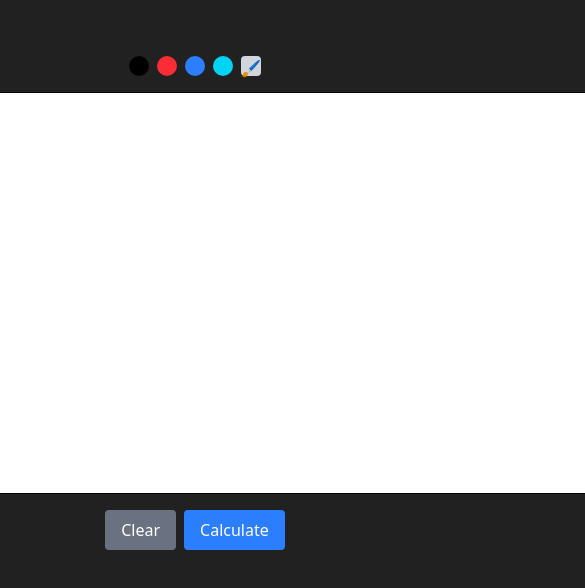
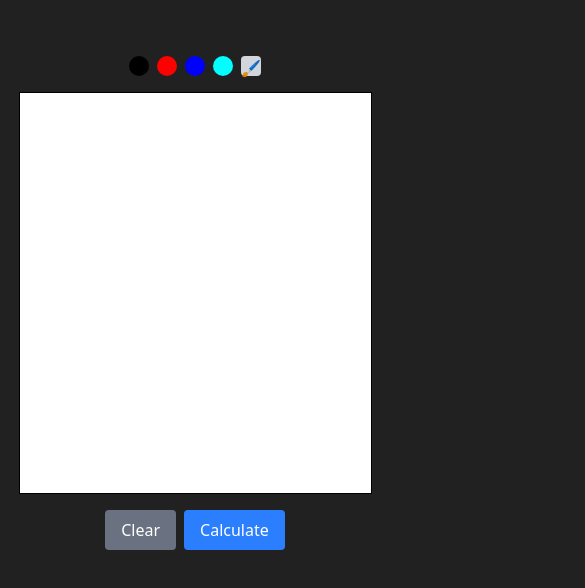
Before and after one commit to Mubasshir08/ai-calculator, a React (Vite) app in the folder frontend/: page / in a window 390 px wide. Shown: the top 588 px of the page, 585 px wide, since content can reach past the window. Built offline with nearby package versions, Linux system fonts and the light colour scheme.

Commit message:
make it responsive for mobile devices

```diff
--- a/frontend/src/App.jsx
+++ b/frontend/src/App.jsx
@@ -1,6 +1,6 @@
-import { useRef, useState } from 'react'
-import axios from 'axios'
-import './App.css'
+import { useRef, useState, useEffect } from 'react';
+import axios from 'axios';
+import './App.css';
 
 function App() {
   const canvasRef = useRef(null);
@@ -8,6 +8,24 @@ function App() {
   const [color, setColor] = useState("black");
   const [clicked, setClicked] = useState(false);
   const [isErasing, setIsErasing] = useState(false);
+  const [canvasSize, setCanvasSize] = useState({ width: 300, height: 400 });
+
+  useEffect(() => {
+    // Adjust canvas size based on screen width
+    const updateCanvasSize = () => {
+        if (window.innerWidth > 1024) {
+          // Laptop/Desktop (Width 1000px)
+          setCanvasSize({ width: 1000, height: 400 });
+        } else {
+          // Mobile/Tablet (90% of screen width)
+          setCanvasSize({ width: Math.min(window.innerWidth * 0.9, 600), height: 400 });
+        }
+      };
+
+      updateCanvasSize(); // Set initial size
+      window.addEventListener("resize", updateCanvasSize);
+      return () => window.removeEventListener("resize", updateCanvasSize);
+  }, []);
 
   const clearCanvas = () => {
     const canvas = canvasRef.current;
@@ -20,48 +38,60 @@ function App() {
     setClicked(true);
     setColor(color);
     setIsErasing(false);
-  }
+  };
 
-  const handleMouseDown = (e) => {
+  const handleStart = (e) => {
+    e.preventDefault(); // Prevent scrolling when drawing
     const canvas = canvasRef.current;
     const ctx = canvas.getContext("2d");
+    const pos = getPosition(e);
+
     ctx.beginPath();
-      ctx.moveTo(e.nativeEvent.offsetX, e.nativeEvent.offsetY);
+    ctx.moveTo(pos.x, pos.y);
     canvas.isDrawing = true;
   };
 
-  const handleMouseMove = (e) => {
+  const handleMove = (e) => {
     if (!canvasRef.current.isDrawing) return;
+    e.preventDefault();
+
     const canvas = canvasRef.current;
     const ctx = canvas.getContext("2d");
-      if (isErasing) {
-        ctx.strokeStyle = "white";
-        ctx.lineWidth = 10;
-    } else {
-        ctx.strokeStyle = color;
-        ctx.lineWidth = 3;
-    }
-      ctx.lineTo(e.nativeEvent.offsetX, e.nativeEvent.offsetY);
+    const pos = getPosition(e);
+
+    ctx.strokeStyle = isErasing ? "white" : color;
+    ctx.lineWidth = isErasing ? 10 : 3;
+    ctx.lineTo(pos.x, pos.y);
     ctx.stroke();
   };
 
-  const handleMouseUp = () => {
+  const handleEnd = () => {
     canvasRef.current.isDrawing = false;
+  };
+
+  const getPosition = (e) => {
+    const canvas = canvasRef.current;
+    const rect = canvas.getBoundingClientRect();
+    const clientX = e.touches ? e.touches[0].clientX : e.clientX;
+    const clientY = e.touches ? e.touches[0].clientY : e.clientY;
+
+    return {
+      x: clientX - rect.left,
+      y: clientY - rect.top
+    };
   };
 
   const sendToAI = async () => {
     const canvas = canvasRef.current;
     const imageData = canvas.toDataURL("image/png");
-
     const blob = await (await fetch(imageData)).blob();
     const formData = new FormData();
     formData.append("image", blob, "drawing.png");
 
     try {
       const response = await axios.post(`${import.meta.env.VITE_SERVER_URL}/process-image`, formData, {
-              headers: { "Content-Type": "multipart/form-data" }
+        headers: { "Content-Type": "multipart/form-data" },
       });
-        //   console.log(response)
       setResult(response.data.result);
     } catch (error) {
       console.error("Error sending image to backend", error);
@@ -70,30 +100,28 @@ function App() {
 
   return (
     <div className="flex flex-col items-center gap-4 p-4">
-         <div className="flex gap-2 mt-2">
-              <button onClick={() => onButtonClick("black")} className={`w-5 h-5 bg-black text-white rounded-full hover:scale-150 ${clicked && color === "black" ? "border-2 border-white scale-150" : ""}`}></button>
-              <button onClick={() => onButtonClick("red")} className={`w-5 h-5 bg-red-500 text-white rounded-full hover:scale-150 ${clicked && color === "red" ? "border-2 border-white scale-150" : ""}`}></button>
-              <button onClick={() => onButtonClick("blue")} className={`w-5 h-5 bg-blue-500 text-white rounded-full hover:scale-150 ${clicked && color === "blue" ? "border-2 border-white scale-150" : ""}`}></button>
-              <button onClick={() => onButtonClick("cyan")} className={`w-5 h-5 bg-cyan-400 text-white rounded-full hover:scale-150 ${clicked && color === "cyan" ? "border-2 border-white scale-150" : ""}`}></button>
-              <button onClick={() => {onButtonClick("white"); setIsErasing(true)}} className={`w-5 h-5 bg-gray-300 text-black rounded ${clicked && color === "white" ? "border-2 border-white scale-150 h-6" : ""}`}>🖌</button>
+      <div className="flex gap-2 mt-2 flex-wrap justify-center">
+        {['black', 'red', 'blue', 'cyan'].map((col) => (
+          <button key={col} onClick={() => onButtonClick(col)}
+            className={`w-5 h-5 rounded-full hover:scale-150 ${clicked && color === col ? "border-2 border-white scale-150" : ""}`}
+            style={{ backgroundColor: col }}>
+          </button>
+        ))}
+        <button onClick={() => { onButtonClick("white"); setIsErasing(true); }}
+          className={`w-5 h-5 bg-gray-300 text-black rounded ${clicked && isErasing ? "border-2 border-white scale-150" : ""}`}>
+          🖌
+        </button>
       </div>
-          <canvas
-              ref={canvasRef}
-              width={1000}
-              height={400}
-              className="border bg-white"
-              onMouseDown={handleMouseDown}
-              onMouseMove={handleMouseMove}
-              onMouseUp={handleMouseUp}
-          />
+      <canvas ref={canvasRef} width={canvasSize.width} height={canvasSize.height} className="border bg-white"
+        onMouseDown={handleStart} onMouseMove={handleMove} onMouseUp={handleEnd}
+        onTouchStart={handleStart} onTouchMove={handleMove} onTouchEnd={handleEnd} />
       <div className="flex gap-2">
         <button onClick={clearCanvas} className="px-4 py-2 bg-gray-500 text-white rounded">Clear</button>
         <button onClick={sendToAI} className="px-4 py-2 bg-blue-500 text-white rounded">Calculate</button>
       </div>
-
       {result && <p className="text-xl text-white">{result}</p>}
     </div>
   );
 }
 
-export default App
+export default App;
```
Lines whose indentation alone changed are shown as unchanged.
